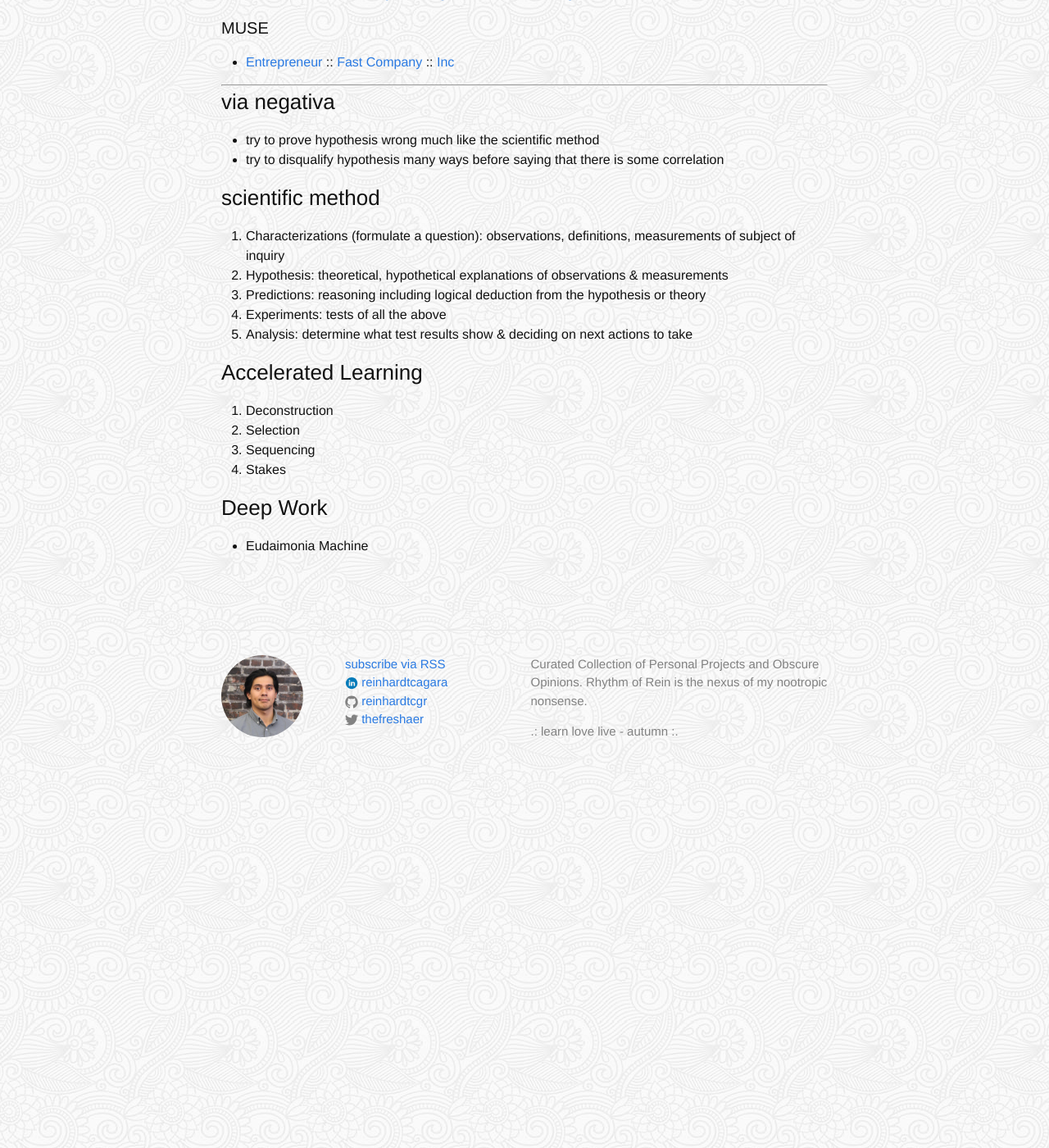
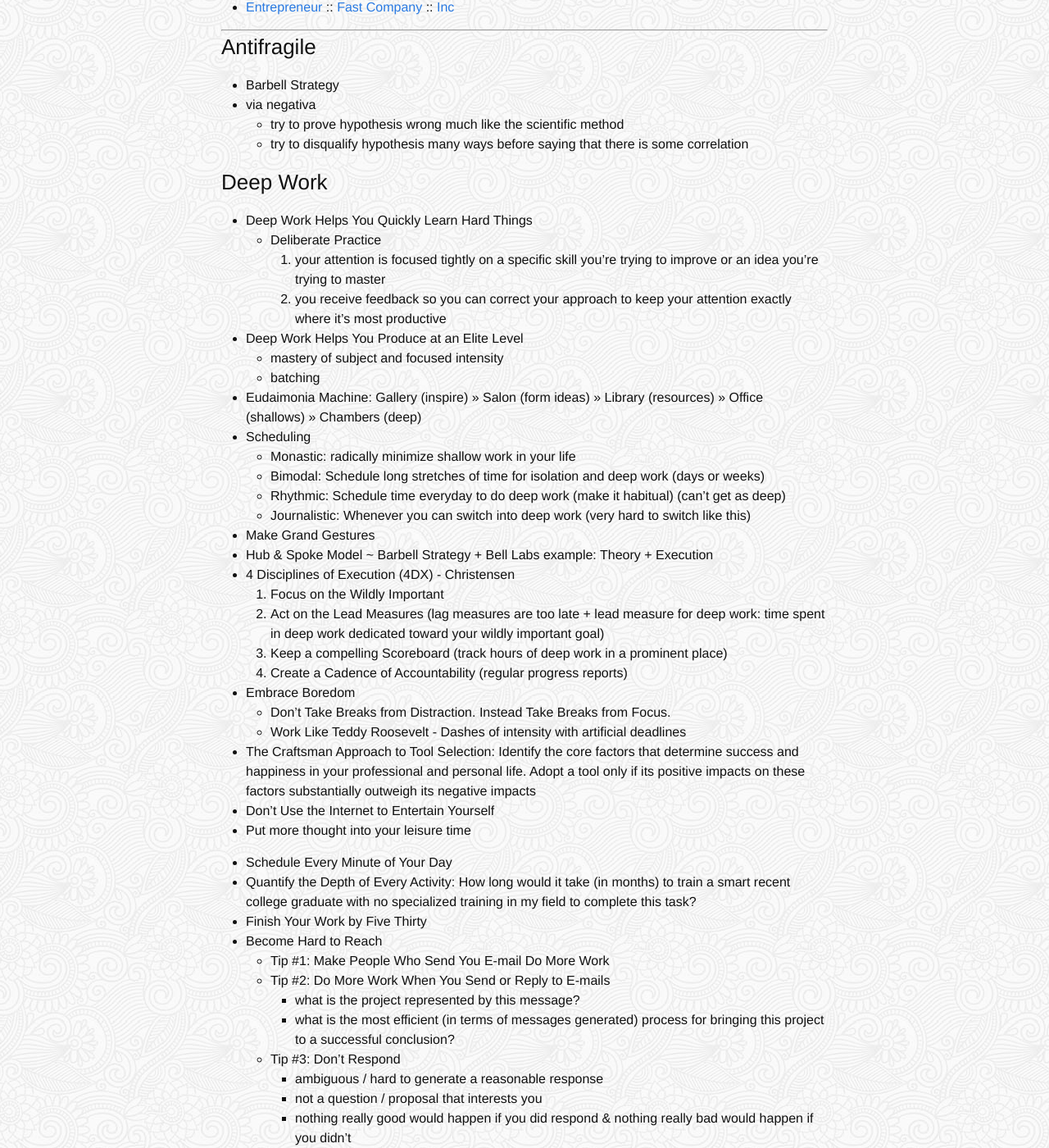
Before and after one commit to reinhardt021/reinhardt021.github.io, a Jekyll site: the page built from about.md, in a window 1280 px wide and 1400 px high, scrolled down 2318 px. Shown: the whole window at 82% size. Built offline with Jekyll 4.4.1, drawn with Linux system fonts in a browser that asks for light colours; some of the changed text lies outside the part shown.

Commit message:
added deep work notes

```diff
--- a/about.md
+++ b/about.md
@@ -30,6 +30,7 @@ permalink: /about/
 - > "Wisdom is knowing I am nothing, Love is knowing I am everything, and between the two my life moves" - Nisargadatta Maharaj
 - > "If you are depressed, you are living in the past. If you are anxious, you are living in the future. If you are at peace, you are living in the present." - Lao Tzu
 - > "Let go your earthly tether. Enter the void. Empty and become wind." - Laghima
+
 ---------
 
 ### FAV SITES
@@ -73,22 +74,68 @@ permalink: /about/
 - <a href= "http://www.entrepreneur.com/">Entrepreneur</a> :: <a href="http://www.fastcompany.com/">Fast Company</a> :: <a href="http://www.inc.com/">Inc</a>
 
 ---
-### via negativa
-- try to prove hypothesis wrong much like the scientific method
-- try to disqualify hypothesis many ways before saying that there is some correlation
 
-### scientific method
-1. Characterizations (formulate a question): observations, definitions, measurements of subject of inquiry
-2. Hypothesis: theoretical, hypothetical explanations of observations & measurements
-3. Predictions: reasoning including logical deduction from the hypothesis or theory
-4. Experiments: tests of all the above
-5. Analysis: determine what test results show & deciding on next actions to take
+### Antifragile
+* Barbell Strategy
+* via negativa
+  - try to prove hypothesis wrong much like the scientific method
+  - try to disqualify hypothesis many ways before saying that there is some correlation
+
+### Deep Work
+* Deep Work Helps You Quickly Learn Hard Things
+  * Deliberate Practice
+     1. your attention is focused tightly on a specific skill you’re trying to improve or an idea you’re trying to master
+     2. you receive feedback so you can correct your approach to keep your attention exactly where it’s most productive
+* Deep Work Helps You Produce at an Elite Level
+  * mastery of subject and focused intensity
+  * batching
+
+* Eudaimonia Machine: Gallery (inspire) >> Salon (form ideas) >> Library (resources) >> Office (shallows) >> Chambers (deep)
+* Scheduling
+  * Monastic: radically minimize shallow work in your life
+  * Bimodal: Schedule long stretches of time for isolation and deep work (days or weeks)
+  * Rhythmic: Schedule time everyday to do deep work (make it habitual) (can’t get as deep)
+  * Journalistic: Whenever you can switch into deep work (very hard to switch like this)
+* Make Grand Gestures
+* Hub & Spoke Model ~ Barbell Strategy + Bell Labs example: Theory + Execution
+* 4 Disciplines of Execution (4DX) - Christensen
+  1. Focus on the Wildly Important
+  2. Act on the Lead Measures (lag measures are too late + lead measure for deep work: time spent in deep work dedicated toward your wildly important goal)
+  3. Keep a compelling Scoreboard (track hours of deep work in a prominent place)
+  4. Create a Cadence of Accountability (regular progress reports)
+
+* Embrace Boredom
+  * Don’t Take Breaks from Distraction. Instead Take Breaks from Focus.
+  * Work Like Teddy Roosevelt - Dashes of intensity with artificial deadlines
+
+* The Craftsman Approach to Tool Selection: Identify the core factors that determine success and happiness in your professional and personal life. Adopt a tool only if its positive impacts on these factors substantially outweigh its negative impacts
+* Don’t Use the Internet to Entertain Yourself
+* Put more thought into your leisure time
+
+* Schedule Every Minute of Your Day
+* Quantify the Depth of Every Activity: How long would it take (in months) to train a smart recent college graduate with no specialized training in my field to complete this task?
+* Finish Your Work by Five Thirty
+* Become Hard to Reach
+  * Tip #1: Make People Who Send You E-mail Do More Work
+  * Tip #2: Do More Work When You Send or Reply to E-mails
+    * what is the project represented by this message?
+    * what is the most efficient (in terms of messages generated) process for bringing this project to a successful conclusion?
+  * Tip #3: Don’t Respond
+    * ambiguous / hard to generate a reasonable response
+    * not a question / proposal that interests you
+    * nothing really good would happen if you did respond & nothing really bad would happen if you didn’t
+
+* Bias your time toward depth
 
 ### Accelerated Learning
-1. Deconstruction
-2. Selection
-3. Sequencing
-4. Stakes
+1. DECONSTRUCTION: find the pieces
+2. SELECTION: 80 / 20
+3. SEQUENCING: lead dominoes?
+4. STAKES: accountability
 
-### Deep Work
-- Eudaimonia Machine
+### Scientific Method
+1. CHARACTERIZATIONS (formulate a question): observations, definitions, measurements of subject of inquiry
+2. HYPOTHESIS: theoretical, hypothetical explanations of observations & measurements
+3. PREDICTIONS: reasoning including logical deduction from the hypothesis or theory
+4. EXPERIMENTS: tests of all the above
+5. ANALYSIS: determine what test results show & deciding on next actions to take
```
